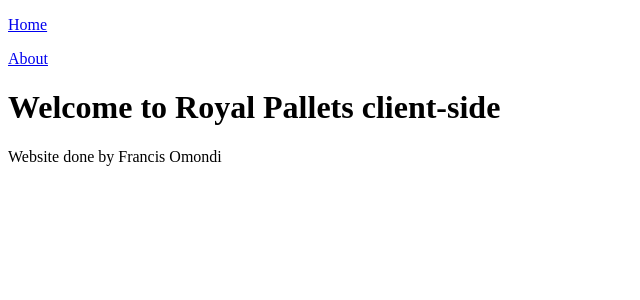
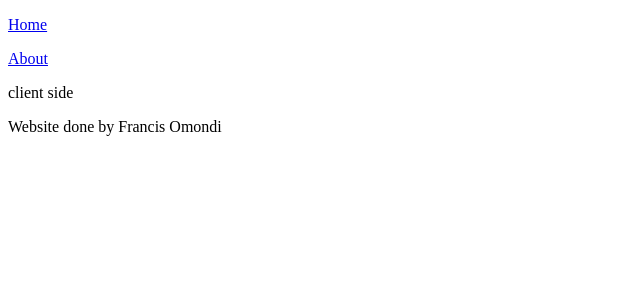
Before and after one commit to Francisomondi/Royal-Pallets-2, a Next.js app: page /client-side in a window 1280 px wide. Shown: the top 300 px of the page, without its empty margins (0-640 px from the left). Built offline with nearby package versions, Linux system fonts and the light colour scheme.

Commit message:
client side

```diff
--- a/package.json
+++ b/package.json
@@ -13,6 +13,7 @@
   "author": "Francis Omondi",
   "license": "ISC",
   "dependencies": {
+    "axios": "^1.3.4",
     "next": "^13.2.1",
     "react": "^18.2.0",
     "react-dom": "^18.2.0"
--- /dev/null
+++ b/pages/client-side.js
@@ -0,0 +1,11 @@
+import React from 'react'
+
+const clientSide = () => {
+return (
+    <div>
+    client side
+    </div>
+)
+}
+
+export default clientSide
--- a/pages/index.js
+++ b/pages/index.js
@@ -1,7 +1,7 @@
 function HomePage() {
 return (
     <div>
-    <h1>Welcome to Next.js!</h1>
+    <h1>Welcome to Royal Pallets & Interior decor!</h1>
     </div>
     )
 }
```
Also changed, not shown: 1 other file (tests, documents, lock files or other folders). Lines whose indentation alone changed are shown as unchanged.
